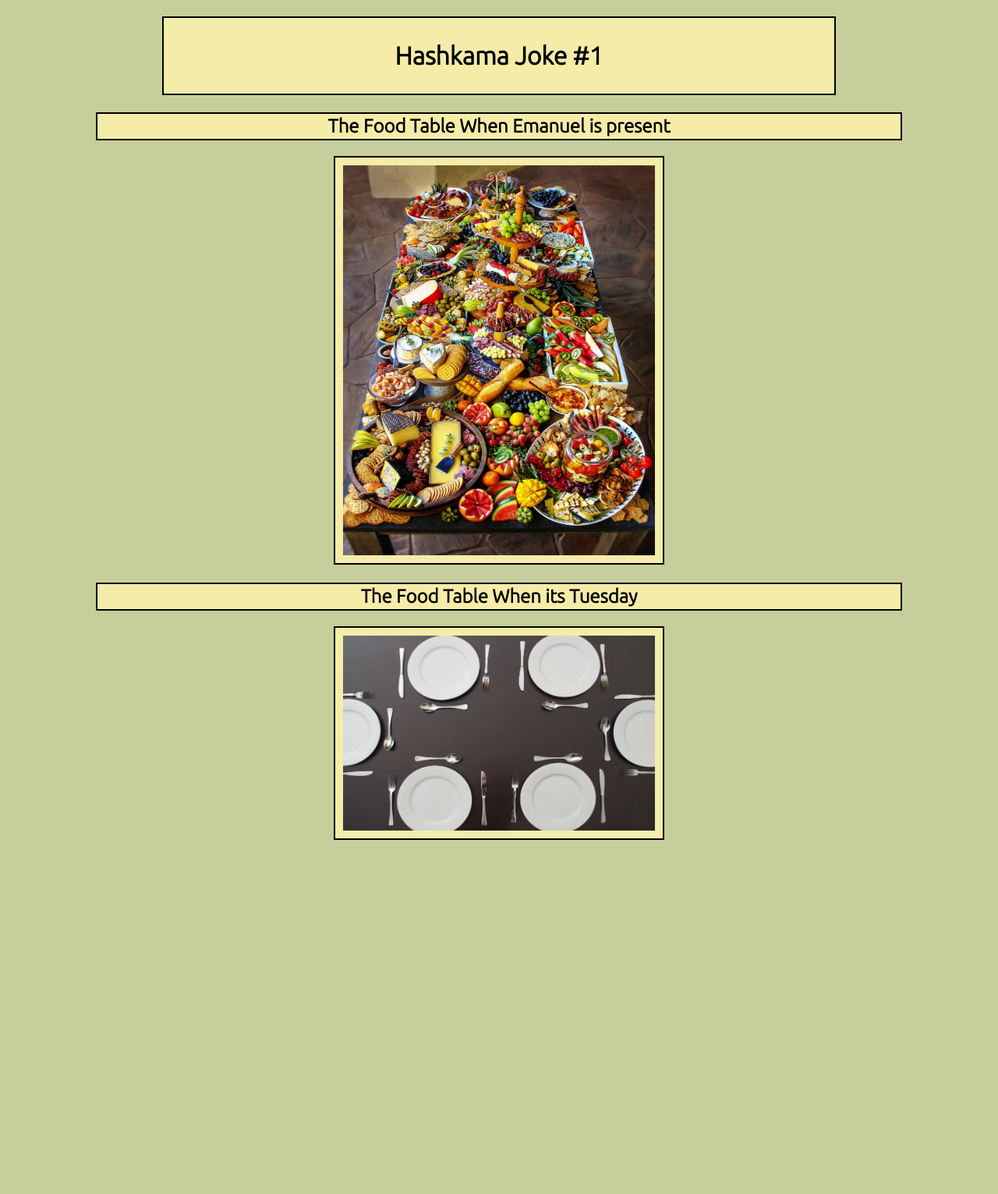
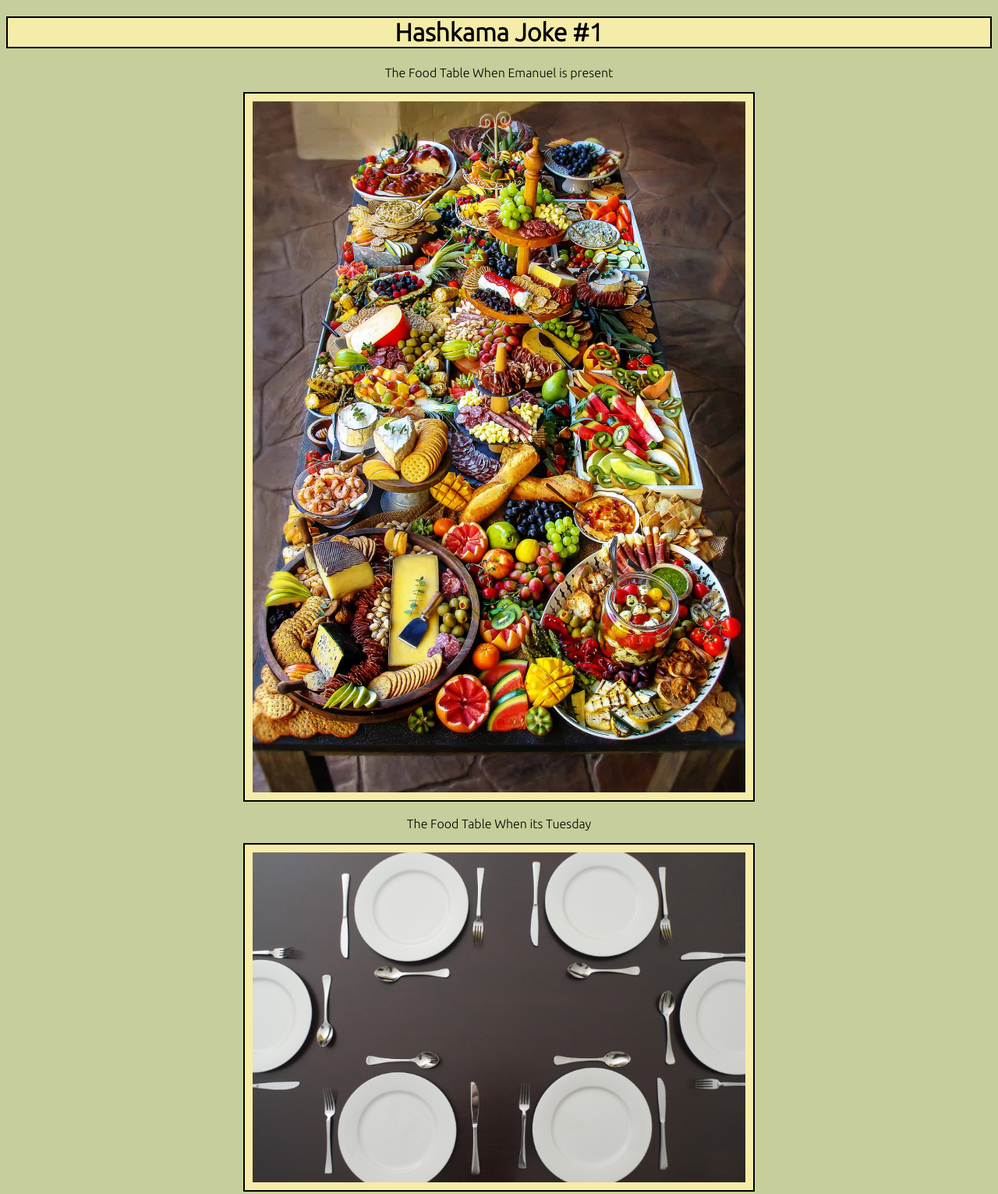
Before and after one commit to thenorthlotans/Neve-Meme-1, a plain HTML site: page index.html in a window 1280 px wide. Shown: the whole page at 78% size. Before the commit the page ends 1088 px from the top, so only its background shows below. Drawn offline with Linux system fonts and the light colour scheme.

Commit message:
trying to fix up some bugs
will continue later

```diff
--- a/index.html
+++ b/index.html
@@ -13,12 +13,12 @@
     <div class="everything">
         <h1>Hashkama Joke #1</h1>
         <div id="imageone">
-            <h2>The Food Table When Emanuel is present</h2>
+            <p>The Food Table When Emanuel is present</p>
             <img class="images" src="./assets/photos/The-BakerMama-Grazing-Table-7802.jpg" alt="a table full of food">
 
         </div>
         <div id="imagetwo">
-            <h2>The Food Table When its Tuesday</h2>
+            <p>The Food Table When its Tuesday</p>
             <img class="images" src="./assets/photos/table_plates_cuttlery.jpg" alt="an empty table" />
         </div>
     </div>
--- a/styles.css
+++ b/styles.css
@@ -3,12 +3,8 @@ body{
 }
 h1{
     background-color:#F6ECA9 ;
-    color: black;
-    padding-bottom: 30px;
-    padding-top: 30px;
-    margin-left: 200px;
-    margin-right: 200px;
-    border: black solid 2px;
+    color: black ;
+    border: black solid 2px ;
 }
 .everything{
     font-family: Ubuntu;
@@ -17,27 +13,25 @@ h1{
 
 img{
     background-color: #F6ECA9;
-    height: 500px;
-    width: 400px;
+    height: auto;
+    width: auto;
     padding: 10px ;
     border : black solid 2px !important;
 
 }
 
-#imagetwo img{
-    height: 500px;
-    width: 400px;
+#imageone img{
+    height: 50%;
+    width: 50%;
 }
 #imagetwo img{
-    width: 400;
-    height: 250px;
+    width: 50%;
+    height: 50%;
 }
 
 div h2{
     background-color: #F6ECA9 ;
     color: black;
     padding: 2px;
-    margin-left: 115px;
-    margin-right: 115px;
     border: black solid 2px ;
 }
```
